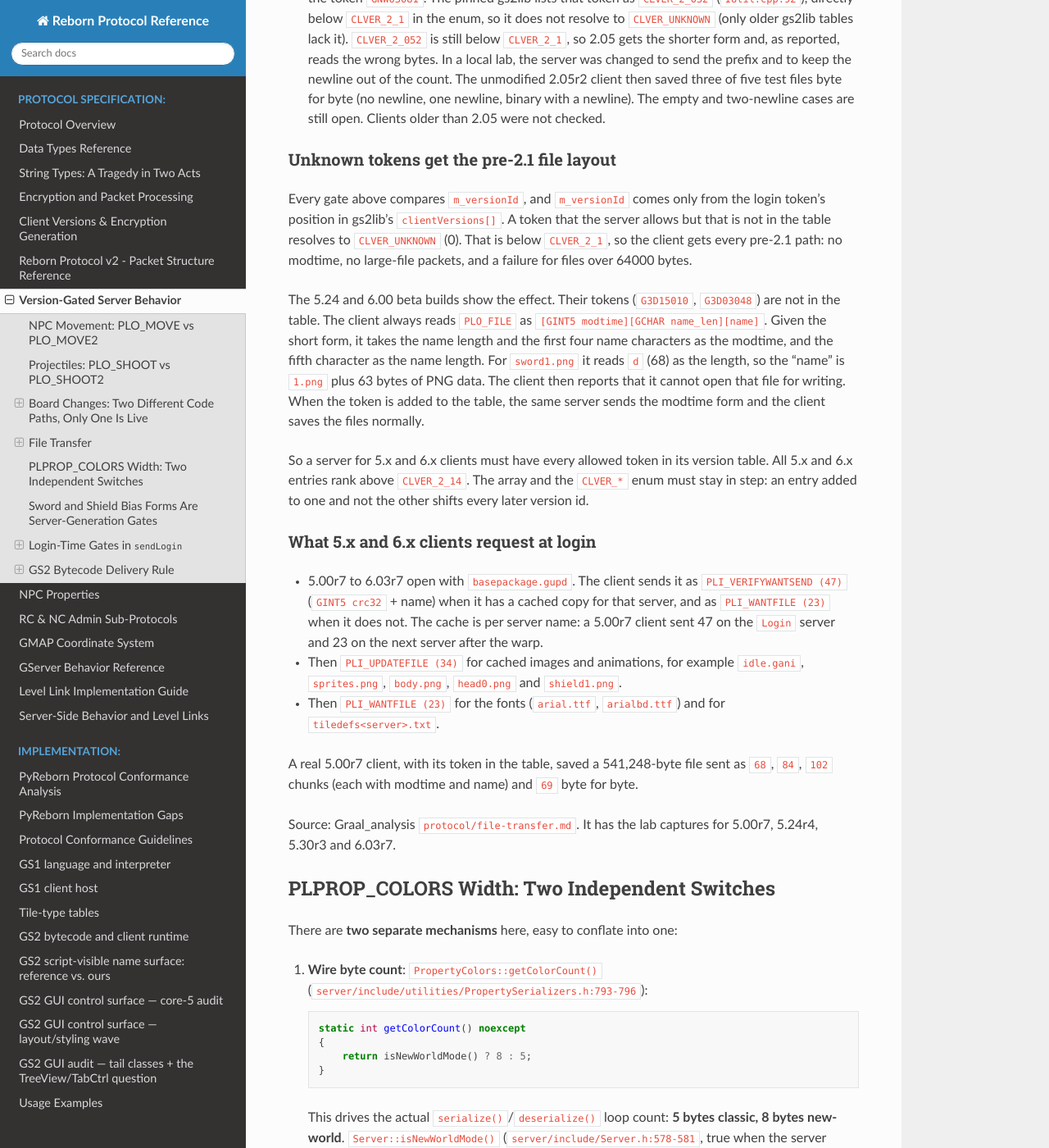
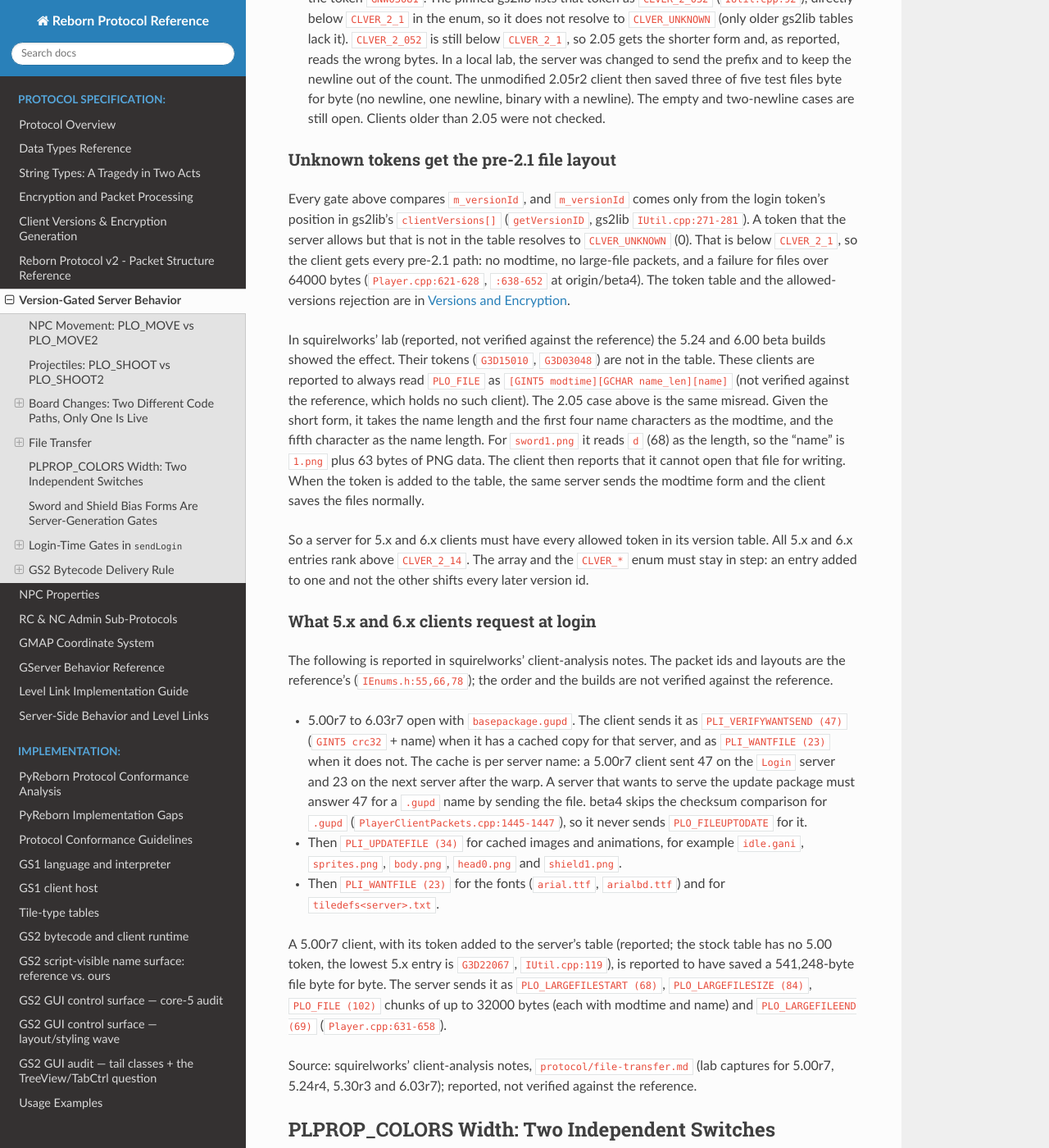
Before and after one commit to hosler/reborn-protocol-docs, a Sphinx documentation site: the page built from docs/protocol/version-gated-behavior.md, in a window 1280 px wide and 1400 px high, scrolled down 4702 px. Shown: the whole window at 82% size. Built offline with Sphinx 7.4.7 and the Read the Docs theme 3.1.0, drawn with Linux system fonts in a browser that asks for light colours.

Commit message:
PR #15 fixups: cite the file-transfer gates, label client observations as reported
Server half cited at origin/beta4 (Player.cpp, PlayerClientPackets.cpp) and gs2lib
(IUtil.cpp, IEnums.h). Client reads, request order and the 5.00r7 save are labelled
reported. Notes that .gupd skips the checksum compare. Link to the token section
instead of restating it. Contributor link is plain text.

Co-Authored-By: Claude <noreply@anthropic.com>

```diff
--- a/docs/protocol/version-gated-behavior.md
+++ b/docs/protocol/version-gated-behavior.md
@@ -225,14 +225,18 @@ if (isClient() && m_versionId < CLVER_2_14)
 ### Unknown tokens get the pre-2.1 file layout
 
 Every gate above compares `m_versionId`, and `m_versionId` comes only from the login token's
-position in gs2lib's `clientVersions[]`. A token that the server allows but that is not in
+position in gs2lib's `clientVersions[]` (`getVersionID`, gs2lib `IUtil.cpp:271-281`). A token that the server allows but that is not in
 the table resolves to `CLVER_UNKNOWN` (0). That is below `CLVER_2_1`, so the client gets
 every pre-2.1 path: no modtime, no large-file packets, and a failure for files over 64000
-bytes.
+bytes (`Player.cpp:621-628`, `:638-652` at origin/beta4). The token table and the
+allowed-versions rejection are in
+[Versions and Encryption](versions-encryption.md#tokens-from-real-clients-205-and-the-tokens-the-table-does-not-list).
 
-The 5.24 and 6.00 beta builds show the effect. Their tokens (`G3D15010`, `G3D03048`) are not
-in the table. The client always reads `PLO_FILE` as `[GINT5 modtime][GCHAR name_len][name]`.
-Given the short form, it takes the name length and the first four name characters as the
+In squirelworks' lab (reported, not verified against the reference) the 5.24 and 6.00 beta
+builds showed the effect. Their tokens (`G3D15010`, `G3D03048`) are not in the table. These
+clients are reported to always read `PLO_FILE` as `[GINT5 modtime][GCHAR name_len][name]`
+(not verified against the reference, which holds no such client). The 2.05 case above is the
+same misread. Given the short form, it takes the name length and the first four name characters as the
 modtime, and the fifth character as the name length. For `sword1.png` it reads `d` (68) as
 the length, so the "name" is `1.png` plus 63 bytes of PNG data. The client then reports that
 it cannot open that file for writing. When the token is added to the table, the same server
@@ -244,21 +248,30 @@ step: an entry added to one and not the other shifts every later version id.
 
 ### What 5.x and 6.x clients request at login
 
+The following is reported in squirelworks' client-analysis notes. The packet ids and
+layouts are the reference's (`IEnums.h:55,66,78`); the order and the builds are not
+verified against the reference.
+
 - 5.00r7 to 6.03r7 open with `basepackage.gupd`. The client sends it as
   `PLI_VERIFYWANTSEND (47)` (`GINT5 crc32` + name) when it has a cached copy for that
   server, and as `PLI_WANTFILE (23)` when it does not. The cache is per server name: a
   5.00r7 client sent 47 on the `Login` server and 23 on the next server after the warp.
+  A server that wants to serve the update package must answer 47 for a `.gupd` name by
+  sending the file. beta4 skips the checksum comparison for `.gupd`
+  (`PlayerClientPackets.cpp:1445-1447`), so it never sends `PLO_FILEUPTODATE` for it.
 - Then `PLI_UPDATEFILE (34)` for cached images and animations, for example `idle.gani`,
   `sprites.png`, `body.png`, `head0.png` and `shield1.png`.
 - Then `PLI_WANTFILE (23)` for the fonts (`arial.ttf`, `arialbd.ttf`) and for
   `tiledefs<server>.txt`.
 
-A real 5.00r7 client, with its token in the table, saved a 541,248-byte file sent as
-`68`, `84`, `102` chunks (each with modtime and name) and `69` byte for byte.
+A 5.00r7 client, with its token added to the server's table (reported; the stock table has
+no 5.00 token, the lowest 5.x entry is `G3D22067`, `IUtil.cpp:119`), is reported to have
+saved a 541,248-byte file byte for byte. The server sends it as `PLO_LARGEFILESTART (68)`,
+`PLO_LARGEFILESIZE (84)`, `PLO_FILE (102)` chunks of up to 32000 bytes (each with modtime
+and name) and `PLO_LARGEFILEEND (69)` (`Player.cpp:631-658`).
 
-Source: Graal_analysis
-[`protocol/file-transfer.md`](https://github.com/squirelworks/Graal_analysis/blob/main/protocol/file-transfer.md).
-It has the lab captures for 5.00r7, 5.24r4, 5.30r3 and 6.03r7.
+Source: squirelworks' client-analysis notes, `protocol/file-transfer.md` (lab captures for
+5.00r7, 5.24r4, 5.30r3 and 6.03r7); reported, not verified against the reference.
 
 ## PLPROP_COLORS Width: Two Independent Switches
 
```
